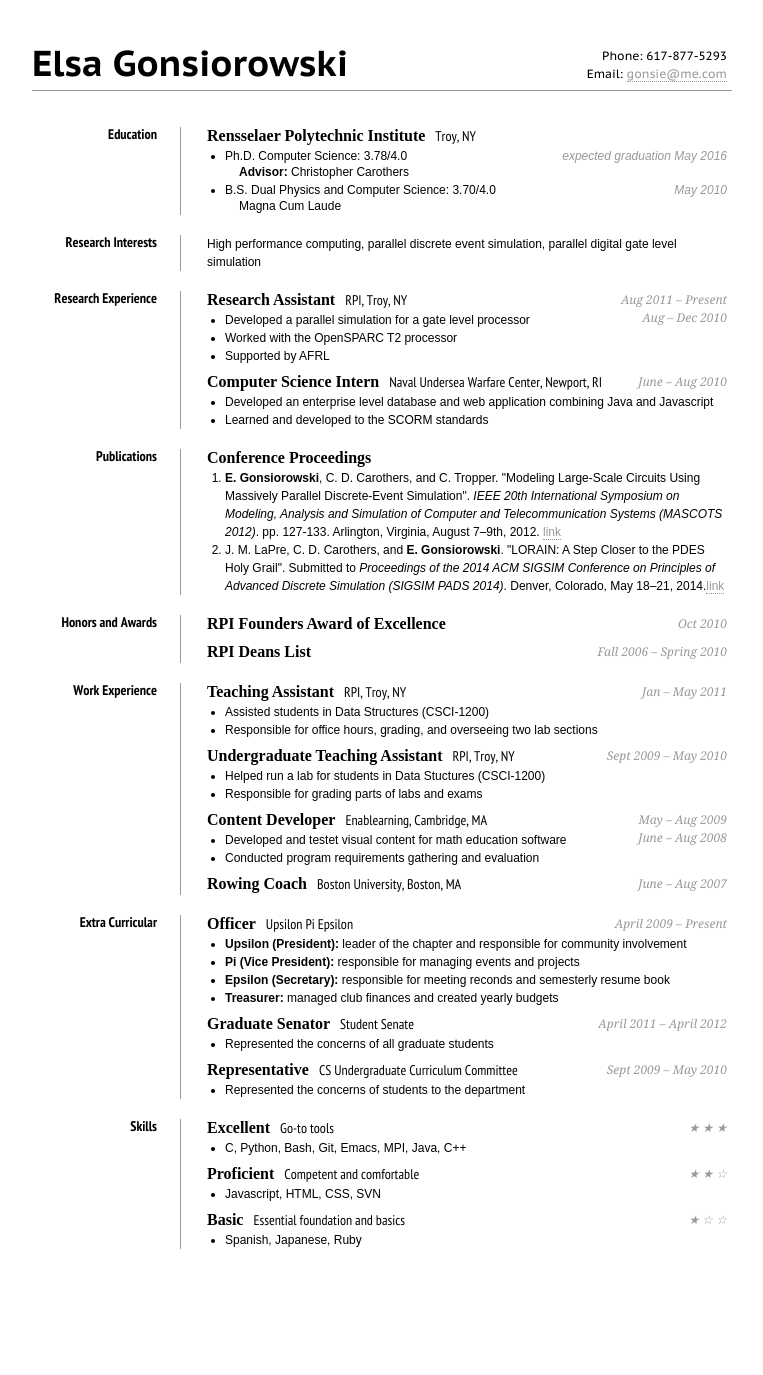
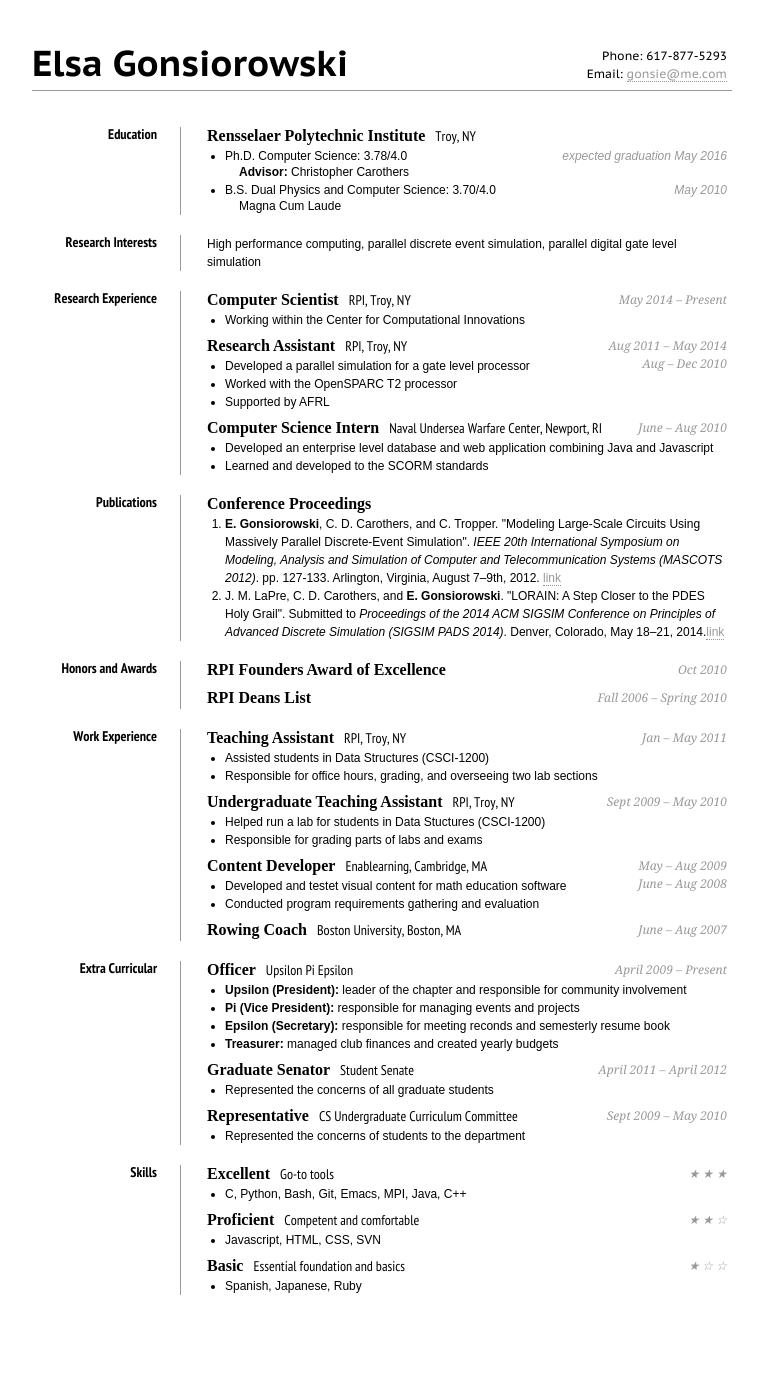
Before and after one commit to gonsie/gonsie.github.io, a Jekyll site: the page index.html, which Jekyll copies as it is, in a window 1280 px wide. Shown: the whole page, without its empty margins (258-1021 px from the left). Built offline with Jekyll 4.4.1, drawn with Linux system fonts in a browser that asks for light colours; some web fonts are replaced; Markdown is read by kramdown in place of the engine named in the settings; before the commit the page ends 1329 px from its top, so only the background shows below that.

Commit message:
added cci job

```diff
--- a/index.html
+++ b/index.html
@@ -96,9 +96,17 @@
 			<dt>Research Experience</dt>
 			<dd>
 				<h2>
+					<strong>Computer Scientist</strong>RPI, Troy, NY
+					<span>May 2014 &ndash; Present</span>
+				</h2>
+				<ul>
+					<li>Working within the Center for Computational Innovations</li>
+				</ul>
+
+				<h2 class="smartmargin">
 					<strong>Research Assistant</strong>RPI, Troy, NY
 					<span>
-						Aug 2011 &ndash; Present<br />Aug &ndash; Dec 2010
+						Aug 2011 &ndash; May 2014<br />Aug &ndash; Dec 2010
 					</span>
 				</h2>
 				<ul>
```
